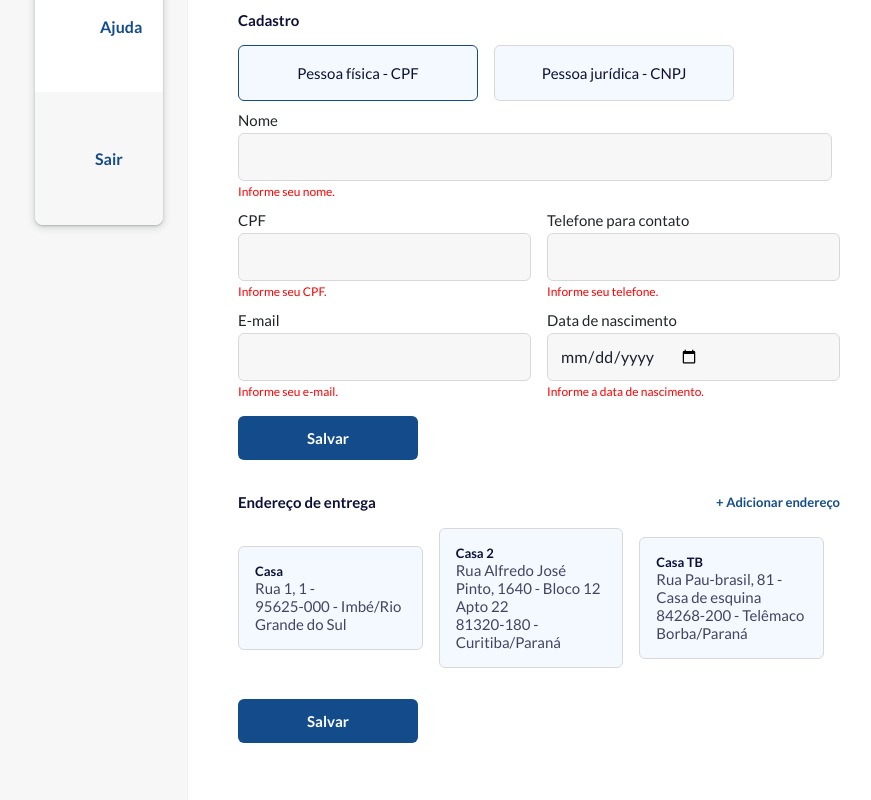
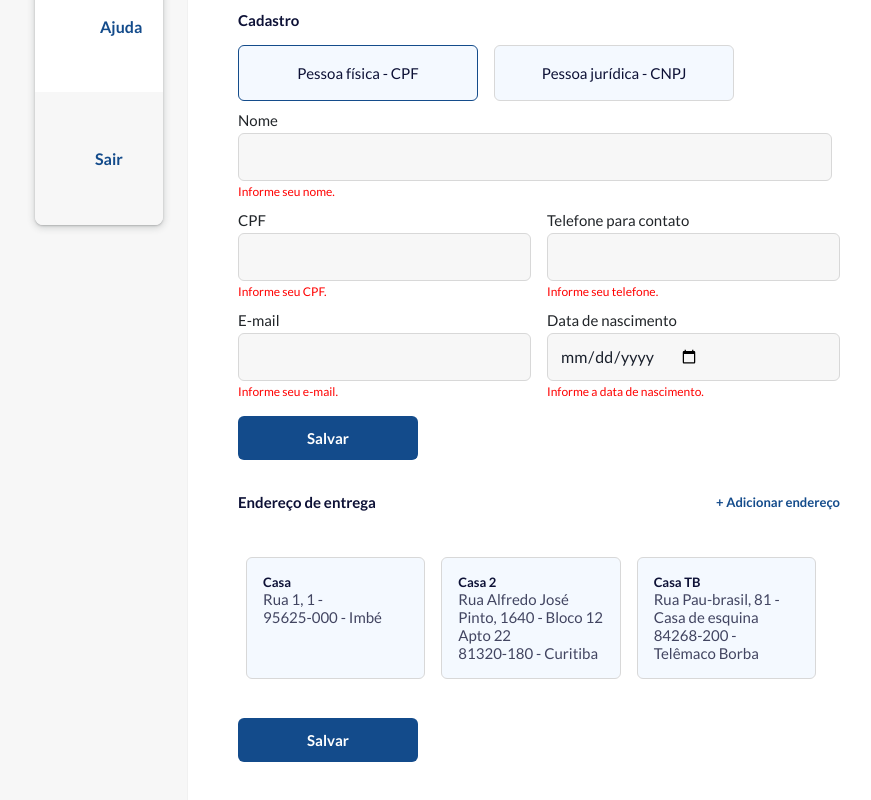
Before and after one commit to alnrf/dcn2.0, a React (Create React App) app: page /perfil in a window 1280 px wide. Shown: the part 306-1106 px from the top of the page, without its empty margins (165-1036 px from the left). Built offline with nearby package versions, Linux system fonts and the light colour scheme.

Commit message:
Miscelânia

```diff
--- a/src/components/addressCard/AddressCard.tsx
+++ b/src/components/addressCard/AddressCard.tsx
@@ -1,10 +1,11 @@
 import React, { useState } from "react";
 import * as SC from "./addressCard.style";
+import { Tooltip } from "@chakra-ui/react";
+import { MdEdit, MdDeleteForever } from "react-icons/md";
 
-import Data from "../../utils/mocks/addresses.json";
-
-function AddressCard() {
+function AddressCard({ addressData }: any) {
   const [selectedItem, setSelectedItem] = useState(null);
+  const [showCardActions, setShowCardActions] = useState(null);
 
   const handleSelect = ({ city_id }: any) => {
     if (city_id === selectedItem) {
@@ -14,19 +15,43 @@
     }
   };
 
+  const handleMouseHover = ({ city_id }: any) => {
+    if (city_id === showCardActions) {
+      setShowCardActions(null);
+    } else {
+      setShowCardActions(city_id);
+    }
+  };
+
   return (
     <SC.Container>
-      {Data.addresses.map((item: any, index: any) => (
+      {addressData.map((item: any, index: any) => (
         <SC.Card
           key={index}
           style={{
             borderColor: selectedItem === item?.city_id ? "#144c8b" : "#d8d8d8",
           }}
           onClick={() => handleSelect(item)}
+          onMouseLeave={() => handleMouseHover(item)}
+          onMouseEnter={() => handleMouseHover(item)}
         >
           <SC.AddressName>{item?.title}</SC.AddressName>
           <SC.AddressText>{`${item?.street_name}, ${item?.number} - ${item?.complement}`}</SC.AddressText>
           <SC.AddressText>{`${item?.zipcode} - ${item?.city}`}</SC.AddressText>
+          {showCardActions === item?.city_id && (
+            <SC.CardActions>
+              <Tooltip fontSize="md" label="Editar" placement="top">
+                <SC.ActionEdit onClick={() => alert("Vai editar")}>
+                  <SC.IconAction as={MdEdit} />
+                </SC.ActionEdit>
+              </Tooltip>
+              <Tooltip fontSize="md" label="Excluir" placement="top">
+                <SC.ActionDelete onClick={() => alert("Vai excluir")}>
+                  <SC.IconAction as={MdDeleteForever} />
+                </SC.ActionDelete>
+              </Tooltip>
+            </SC.CardActions>
+          )}
         </SC.Card>
       ))}
     </SC.Container>
--- a/src/components/addressCard/addressCard.style.ts
+++ b/src/components/addressCard/addressCard.style.ts
@@ -1,6 +1,5 @@
 import styled from "styled-components";
-
-
+import { Icon } from "@chakra-ui/react";
 
 export const Container = styled.div`
   display: flex;
@@ -14,17 +13,17 @@
 
 export const Card = styled.div`
   display: flex;
-  width: 183px;
+  position: relative;
+  width: 250px;
   flex-direction: column;
   padding: 16px;
-  background-color: #F4F9FF;
+  background-color: #f4f9ff;
   border-radius: 6px;
   margin: 0 16px 0 0;
   border-style: solid;
   border-width: 1px;
   transition: 0.3s ease-in-out;
   cursor: pointer;
-
 `;
 
 export const AddressName = styled.span`
@@ -42,3 +41,42 @@
   line-height: 18px;
   color: #424561;
 `;
+
+export const CardActions = styled.div`
+  display: flex;
+  flex-direction: row;
+  align-items: center;
+  justify-content: space-between;
+  position: absolute;
+  top: 10px;
+  right: 10px;
+`;
+
+export const ActionEdit = styled.div`
+  display: flex;
+  flex-direction: row;
+  align-items: center;
+  justify-content: center;
+  background-color: #134B8B;
+  border-radius: 50%;
+  cursor: pointer;
+  padding: 4px;
+`;
+
+export const ActionDelete = styled.div`
+  display: flex;
+  flex-direction: row;
+  align-items: center;
+  justify-content: center;
+  background-color: #FF5B60;
+  border-radius: 50%;
+  cursor: pointer;
+  margin: 0 0 0 4px;
+  padding: 4px;
+`;
+
+export const IconAction = styled(Icon)`
+color: #FFF;
+font-size: 12px;
+
+`;
--- a/src/pages/checkout/Checkout.tsx
+++ b/src/pages/checkout/Checkout.tsx
@@ -7,6 +7,8 @@
 import CustomerForm from "../../components/customerForm/CustomerForm";
 import Payment from "../../components/payment/Payment";
 import CartResume from "../../components/cartResume/CartResume";
+
+import dataAddress from "../../utils/mocks/addresses.json";
 
 function Checkout() {
   const [isAddressFormOpen, setAddressFormOpen] = useState(false);
@@ -27,7 +29,7 @@
               <SC.AddressTxtBtn>Adicionar endereço</SC.AddressTxtBtn>
             </SC.AddAddressBtn>
           </SC.AddressWrap>
-          <AddressCard />
+          <AddressCard addressData={dataAddress} />
           {isAddressFormOpen && <AddressForm />}
         </SC.Step>
         <SC.Step>
--- a/src/pages/profile/Profile.tsx
+++ b/src/pages/profile/Profile.tsx
@@ -3,6 +3,7 @@
 import ProfileMenu from "../../components/profileMenu/ProfileMenu";
 
 import data from "../../utils/mocks/addresses.json";
+import AddressCard from "../../components/addressCard/AddressCard";
 
 function Profile() {
   const [isCpf, setIsCpf] = useState(true);
@@ -105,20 +106,7 @@
         </SC.FieldRow>
         <SC.FormContainer>
           <SC.CardRow>
-            {data.addresses.map((item: any, index: any) => (
-              <SC.Card
-                key={index}
-                style={{
-                  borderColor:
-                    selectedItem === item?.city_id ? "#144c8b" : "#d8d8d8",
-                }}
-                onClick={() => handleSelect(item)}
-              >
-                <SC.AddressName>{item?.title}</SC.AddressName>
-                <SC.AddressText>{`${item?.street_name}, ${item?.number} - ${item?.complement}`}</SC.AddressText>
-                <SC.AddressText>{`${item?.zipcode} - ${item?.city}/${item?.state}`}</SC.AddressText>
-              </SC.Card>
-            ))}
+            <AddressCard addressData={data} />
           </SC.CardRow>
 
           {isAddressFormOpen && (
--- a/src/utils/mocks/addresses.json
+++ b/src/utils/mocks/addresses.json
@@ -1,5 +1,4 @@
-{
-  "addresses": [
+[
   {
     "title": "Casa",
     "zipcode": "95625-000",
@@ -37,4 +36,3 @@
     "complement": "Casa de esquina"
   }
 ]
-}
```
Lines whose indentation alone changed are shown as unchanged.
